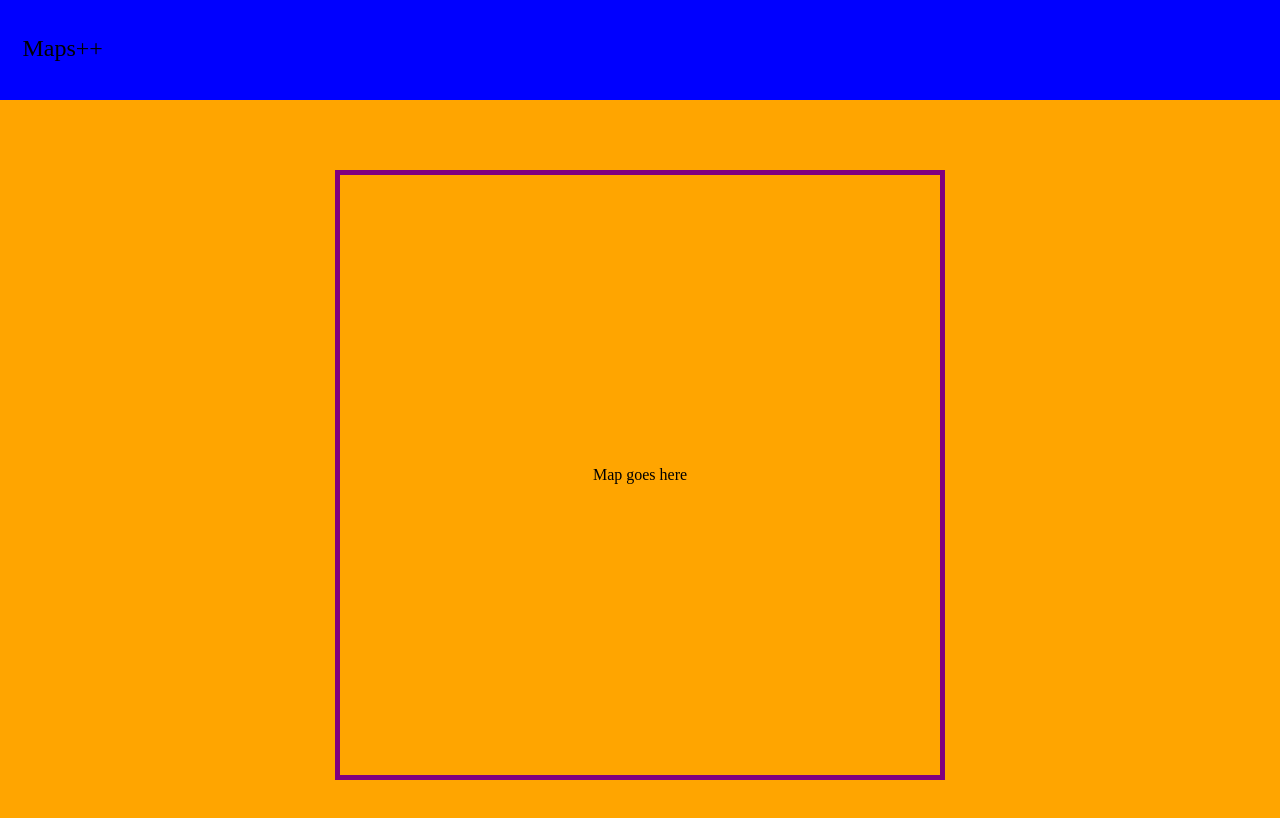
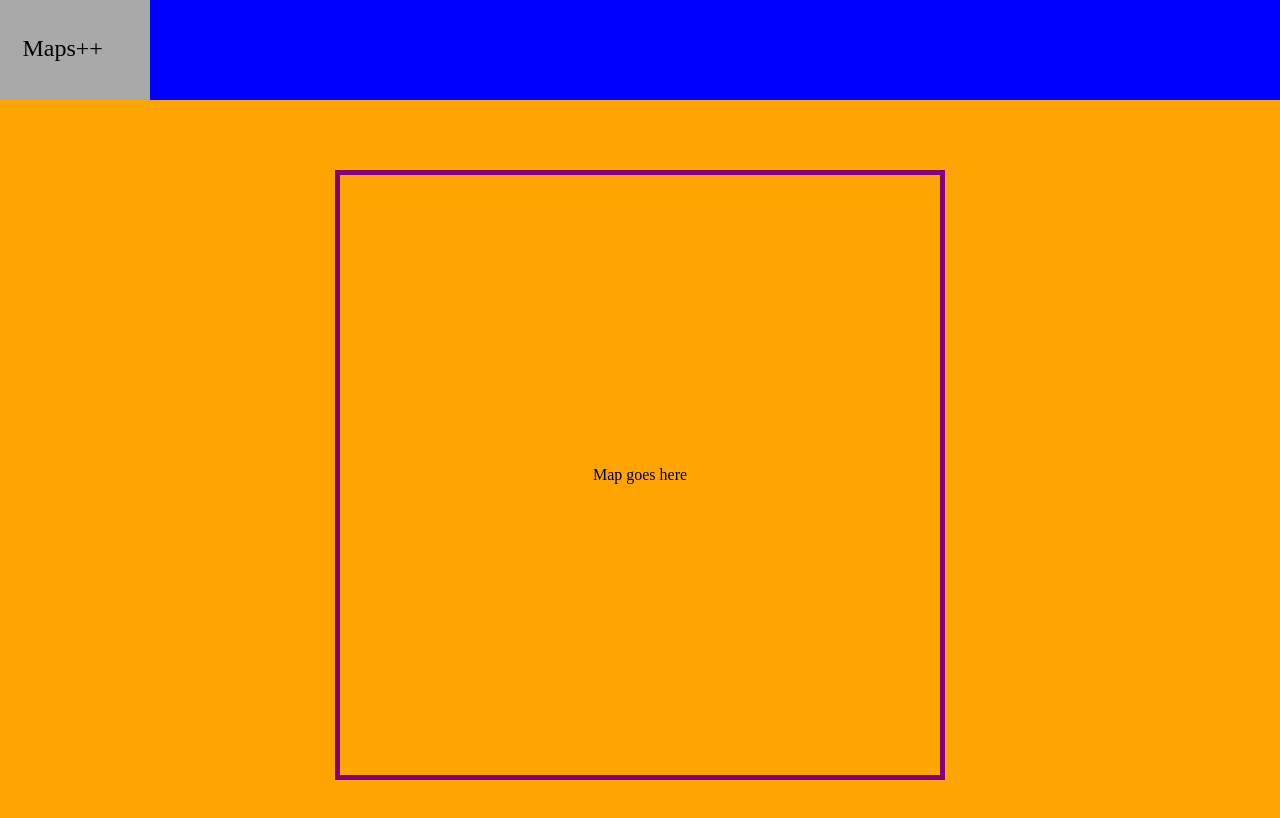
Before and after one commit to Dongjean/Maps, a React (Create React App) app in the folder mapsplusplus-front/: page / in a window 1280 px wide. Shown: the top 818 px of the page. Built offline with nearby package versions, Linux system fonts and the light colour scheme; the HTML template or start-up script is replaced by a standard one.

Commit message:
Added CSS for Button Hovering and Clicking for NavBar Logo

```diff
--- a/mapsplusplus-front/src/Components/NavBar.js
+++ b/mapsplusplus-front/src/Components/NavBar.js
@@ -1,10 +1,23 @@
+import { useState } from 'react';
+
 import '../CSS/NavBarStyles.css'
 
 function NavBar() {
+    const [LogoColour, setLogoColour] = useState('transparent');
+
     return (
         <div class='NavBarContainer'>
+            <div
+                class='Logo'
 
-            <div class='Logo'>
+                onMouseEnter={() => {setLogoColour('darkgrey')}}
+                onMouseLeave={() => {setLogoColour('transparent')}}
+
+                onMouseDown={() => {setLogoColour('grey')}}
+                onMouseUp={() => {setLogoColour('darkgrey')}}
+
+                style={{backgroundColor: LogoColour, cursor: 'pointer'}}
+            >
                 <div class='LogoPlaceholderText'>
                     Maps++
                 </div>
```
